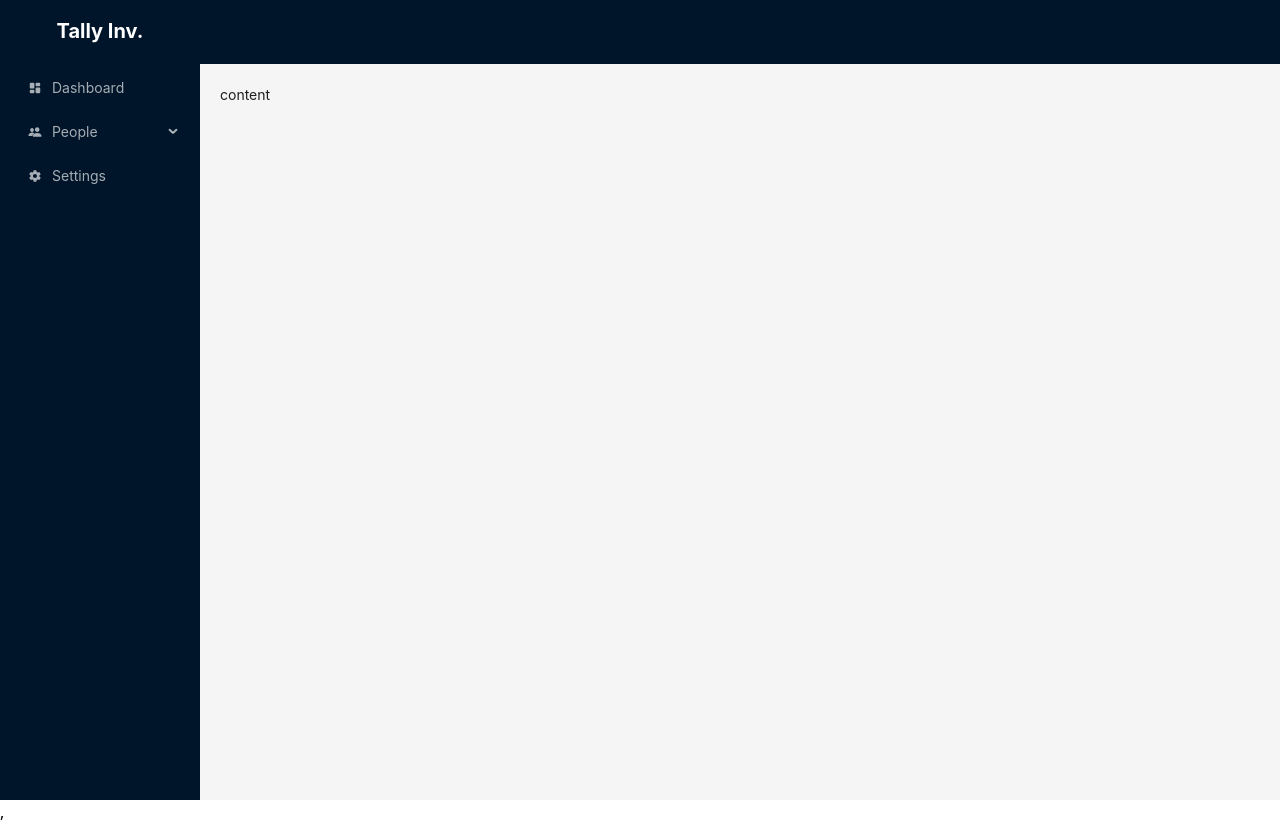
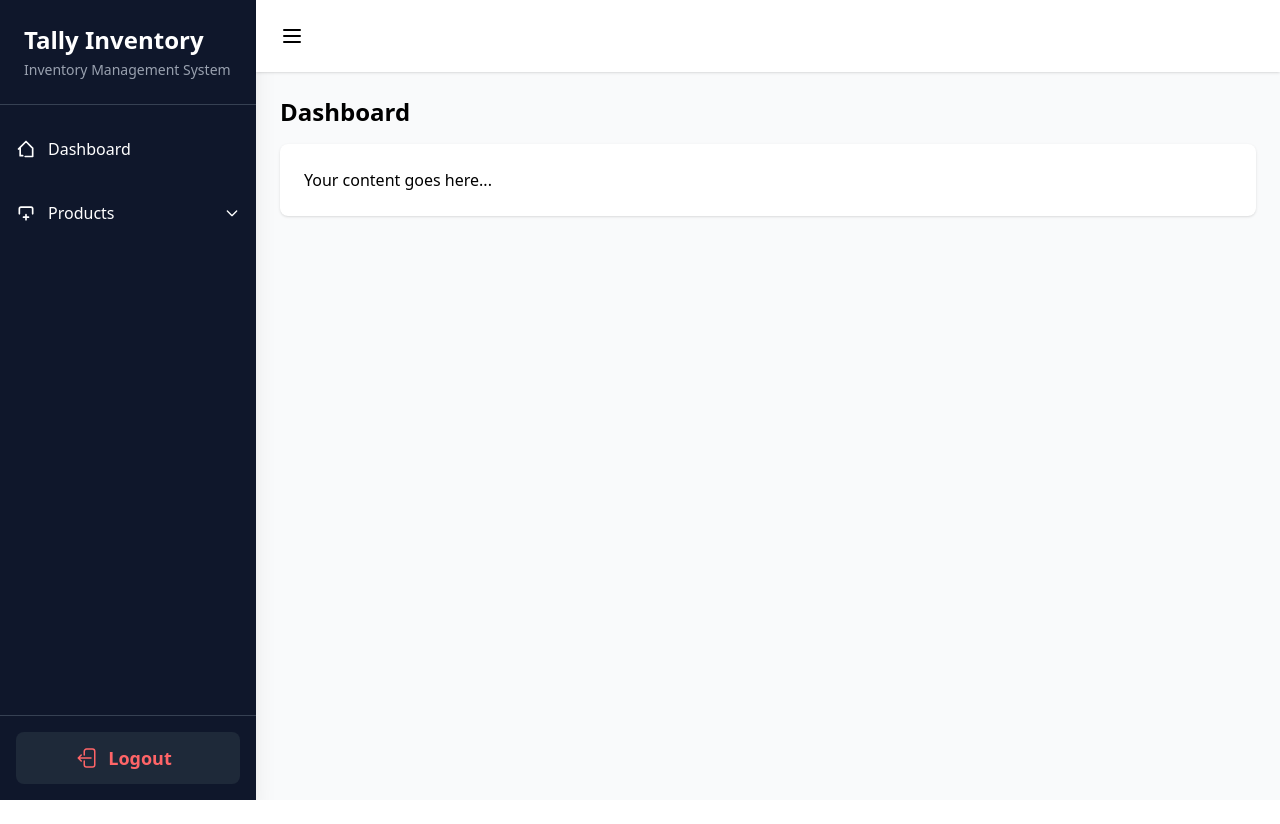
Before and after one commit to devhasanmia/tallyinventory-client, a React (Vite) app: page / in a window 1280 px wide. After the commit the page ends 800 px from the top, so only its background shows below. Built offline with nearby package versions, Linux system fonts and the light colour scheme.

Commit message:
remove antd and added customm admin dashboard

```diff
--- a/index.html
+++ b/index.html
@@ -4,7 +4,8 @@
     <meta charset="UTF-8" />
     <link rel="icon" type="image/svg+xml" href="/inventory.png" />
     <meta name="viewport" content="width=device-width, initial-scale=1.0" />
-    <title>Inventory management system</title>
+    <title>Hospital management system</title>
+    <script src="https://cdn.jsdelivr.net/npm/@tailwindcss/browser@4"></script>
   </head>
   <body>
     <div id="root"></div>
--- a/package.json
+++ b/package.json
@@ -12,7 +12,6 @@
   "dependencies": {
     "@reduxjs/toolkit": "^2.6.1",
     "@tailwindcss/vite": "^4.1.3",
-    "antd": "^5.24.6",
     "react": "^19.0.0",
     "react-dom": "^19.0.0",
     "react-hook-form": "^7.55.0",
--- a/src/components/layouts/AdminLayout.tsx
+++ b/src/components/layouts/AdminLayout.tsx
@@ -1,20 +1,97 @@
-import React from "react";
-import { Layout} from "antd";
-import Sidebar from "../ui/Sidebar";
-const { Header, Content } = Layout;
+import { useState } from 'react';
 
-const AdminLayout: React.FC = () => {
+const AdminDashboard = () => {
+  const [isSidebarOpen, setSidebarOpen] = useState(true);
+  const [isSubmenuOpen, setSubmenuOpen] = useState(false);
+
   return (
-    <Layout style={{ height: "100vh" }}>
-      <Sidebar/>
-      <Layout>
-        <Header></Header>
-        <Content className="p-5">
-          <div>content</div>
-        </Content>
-      </Layout>
-    </Layout>
+    <div className="min-h-screen flex bg-gray-50">
+      {/* Sidebar */}
+      <aside
+        id="sidebar"
+        className={`bg-slate-900 text-white ${
+          isSidebarOpen ? 'w-64' : 'w-0'
+        } h-screen flex flex-col justify-between transition-all duration-300 overflow-hidden shadow-xl`}
+      >
+        <div>
+          <div className="p-6 border-b border-gray-700">
+            <h1 className="text-2xl font-bold">Tally Inventory</h1>
+            <p className="text-gray-400 text-sm mt-1">Inventory Management System</p>
+          </div>
+          <nav className="mt-4 space-y-2">
+            <a href="#" className="flex items-center p-4 hover:bg-gray-700/50 group">
+              <svg className="w-5 h-5 mr-3 group-hover:text-blue-400" fill="none" stroke="currentColor" viewBox="0 0 24 24">
+                <path strokeLinecap="round" strokeLinejoin="round" strokeWidth="2" d="M3 12l2-2m0 0l7-7 7 7M5 10v10h3m10-11l2 2v10h-3m-6 0h6" />
+              </svg>
+              Dashboard
+            </a>
+
+            {/* Products with Submenu */}
+            <div className="space-y-1">
+              <button
+                onClick={() => setSubmenuOpen(!isSubmenuOpen)}
+                className="flex items-center justify-between w-full p-4 hover:bg-gray-700/50 focus:outline-none group"
+              >
+                <span className="flex items-center">
+                  <svg className="w-5 h-5 mr-3 group-hover:text-blue-400" fill="none" stroke="currentColor" viewBox="0 0 24 24">
+                    <path strokeLinecap="round" strokeLinejoin="round" strokeWidth="2" d="M20 13V7a2 2 0 00-2-2H6a2 2 0 00-2 2v6m5 4h6m-3-3v6" />
+                  </svg>
+                  Products
+                </span>
+                <svg className={`w-4 h-4 transition-transform ${isSubmenuOpen ? 'rotate-180' : ''}`} fill="none" stroke="currentColor" viewBox="0 0 24 24">
+                  <path strokeLinecap="round" strokeLinejoin="round" strokeWidth="2" d="M19 9l-7 7-7-7" />
+                </svg>
+              </button>
+
+              <div className={`space-y-1 overflow-hidden transition-all duration-300 ease-in-out ${isSubmenuOpen ? 'max-h-40' : 'max-h-0'}`}>
+                <a href="#" className="flex items-center pl-12 p-4 text-sm text-gray-300 hover:text-white hover:bg-gray-700/50 transition group">
+                  <svg className="w-4 h-4 mr-2 text-gray-400 group-hover:text-blue-400" fill="none" stroke="currentColor" viewBox="0 0 24 24">
+                    <path strokeLinecap="round" strokeLinejoin="round" strokeWidth="2" d="M12 4v16m8-8H4" />
+                  </svg>
+                  Add New Product
+                </a>
+                <a href="#" className="flex items-center pl-12 p-4 text-sm text-gray-300 hover:text-white hover:bg-gray-700/50 transition group">
+                  <svg className="w-4 h-4 mr-2 text-gray-400 group-hover:text-blue-400" fill="none" stroke="currentColor" viewBox="0 0 24 24">
+                    <path strokeLinecap="round" strokeLinejoin="round" strokeWidth="2" d="M5 13l4 4L19 7" />
+                  </svg>
+                  Customer
+                </a>
+              </div>
+            </div>
+          </nav>
+        </div>
+
+        {/* Logout */}
+        <div className="p-4 border-t border-gray-700 flex justify-center">
+          <a href="#" className="flex items-center justify-center p-1 w-full rounded-lg bg-gray-800 hover:bg-red-600/30 transition-all duration-200 group">
+            <svg xmlns="http://www.w3.org/2000/svg" fill="none" viewBox="0 0 24 24" strokeWidth="1.5" stroke="currentColor" className="w-6 h-6 text-red-400 group-hover:text-red-500">
+              <path strokeLinecap="round" strokeLinejoin="round" d="M8.25 9V5.25A2.25 2.25 0 0110.5 3h6a2.25 2.25 0 012.25 2.25v13.5A2.25 2.25 0 0116.5 21h-6A2.25 2.25 0 018.25 18.75V15m-3 0-3-3m0 0 3-3m-3 3H15" />
+            </svg>
+            <span className="text-lg font-semibold text-red-400 group-hover:text-red-500 p-2">Logout</span>
+          </a>
+        </div>
+      </aside>
+
+      {/* Main Content */}
+      <div className="flex-1 flex flex-col">
+        <header className="bg-white shadow-sm sticky top-0 z-30">
+          <div className="flex items-center justify-between p-4">
+            <button onClick={() => setSidebarOpen(!isSidebarOpen)} className="p-2 rounded-lg hover:bg-gray-100">
+              <svg className="w-6 h-6" fill="none" stroke="currentColor" viewBox="0 0 24 24">
+                <path strokeLinecap="round" strokeLinejoin="round" strokeWidth="2" d="M4 6h16M4 12h16M4 18h16" />
+              </svg>
+            </button>
+            <div className="flex items-center space-x-4"></div>
+          </div>
+        </header>
+
+        <main className="p-6">
+          <h2 className="text-2xl font-bold mb-4">Dashboard</h2>
+          <div className="bg-white p-6 rounded-lg shadow">Your content goes here...</div>
+        </main>
+      </div>
+    </div>
   );
 };
 
-export default AdminLayout;
+export default AdminDashboard;
--- a/src/components/ui/Sidebar.tsx
+++ b/src/components/ui/Sidebar.tsx
@@ -36,7 +36,7 @@ const items = [
   ];
 const Sidebar = () => {
   return (
-    <Sider breakpoint="lg" collapsedWidth="0">
+    <Sider breakpoint="lg" collapsedWidth="0" style={{ height: "100vh" }}>
       <div
         style={{
           height: "32px",
--- a/src/main.tsx
+++ b/src/main.tsx
@@ -1,14 +1,15 @@
 import { StrictMode } from 'react'
 import { createRoot } from 'react-dom/client'
 import './index.css'
-import App from './App.tsx'
+// import App from './App.tsx'
 import { Provider } from 'react-redux'
 import { store } from './redux/store.ts'
+import AdminDashboard from './components/layouts/AdminLayout.tsx'
 
 createRoot(document.getElementById('root')!).render(
   <StrictMode>
      <Provider store={store}>
-      <App />
-    </Provider>,
-  </StrictMode>,
+      <AdminDashboard />
+    </Provider>
+  </StrictMode>
 )
```
Also changed, not shown: 1 other file (tests, documents, lock files or other folders).
